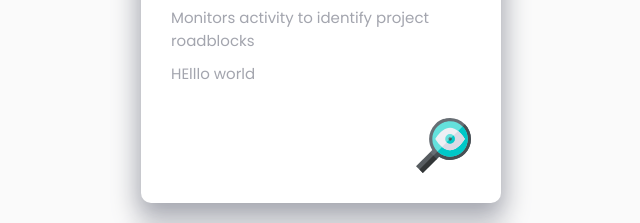
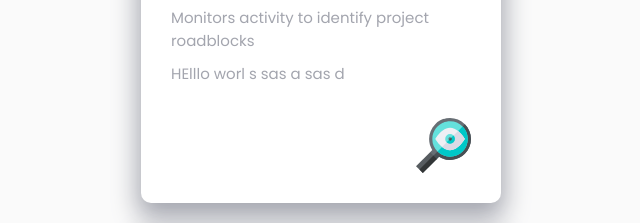
Before and after one commit to AbdulHannan123456/Four-Card-Feauture-Section, a plain HTML site: page index.html in a window 1280 px wide. Shown: the part 340-563 px from the top of the page, 319-959 px from the left. Drawn offline with Linux system fonts and the light colour scheme.

Commit message:
Update index.html

```diff
--- a/index.html
+++ b/index.html
@@ -25,7 +25,14 @@
     <section id="supervisor">
       <h2>Supervisor</h2>
       Monitors activity to identify project roadblocks
-      <p>HElllo world</p>
+      <p>HElllo worl
+
+
+        s
+        sas
+        a
+        sas
+        d</p>
       <img src="./images/icon-supervisor.svg" alt="">
     </section>
     <section id="team-builder">
```
